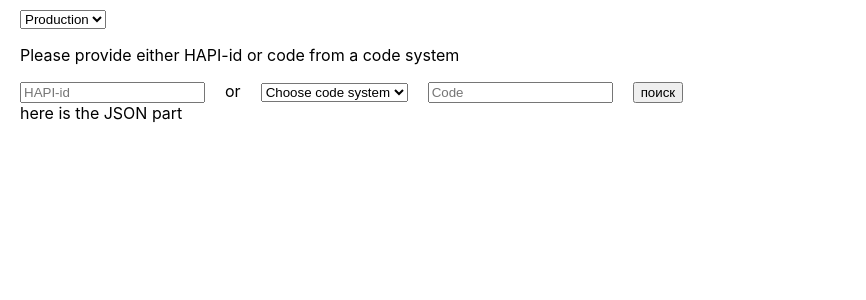
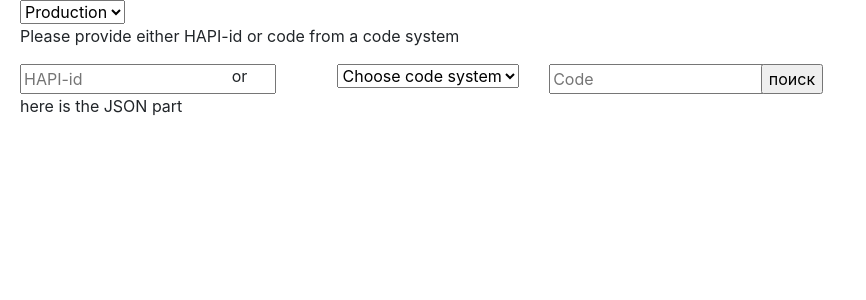
Before and after one commit to Conteir/HAPI, a React (Create React App) app: page / in a window 1280 px wide. Shown: the top 300 px of the page, without its empty margins (0-866 px from the left). Built offline with nearby package versions, Linux system fonts and the light colour scheme.

Commit message:
added bootstrap - now it's ugly

```diff
--- a/package.json
+++ b/package.json
@@ -6,7 +6,9 @@
     "@testing-library/jest-dom": "^5.11.9",
     "@testing-library/react": "^11.2.5",
     "@testing-library/user-event": "^12.8.3",
+    "bootstrap": "^4.6.0",
     "react": "^17.0.1",
+    "react-bootstrap": "^1.5.2",
     "react-collapsible-component": "^1.3.4",
     "react-dom": "^17.0.1",
     "react-scripts": "4.0.3",
--- a/src/index.js
+++ b/src/index.js
@@ -5,6 +5,7 @@ import './index.css';
 //import { CollapsibleComponent, CollapsibleHead, CollapsibleContent } from "react-collapsible-component";
 import { enviroments } from './config.ts';
 //import HTMLRender from './components/HTMLRenderComponent.js';
+import 'bootstrap/dist/css/bootstrap.min.css';
 
 class MyPage extends React.Component {
 
@@ -267,15 +268,27 @@ class MyPage extends React.Component {
       <div>
 
         <form onSubmit={this.mySubmitHandler}>
+          <div class="row">
+            <div class="col">
               <select name="enviroment" id="enviroment"
                 onChange={evt => this.ChangeHandlerEnviroment(evt)}
               >
+
+
                 <option value="prod">Production</option>
                 <option value="test">Test</option>
                 <option value="qa">QA</option>
 
               </select>
+            </div>
+          </div>
+<div class="row">
+<div class="col">
           <p>Please provide either HAPI-id or code from a code system</p>
+          </div>
+          </div>
+          <div class="row">
+          <div class="col-sm-2">
           <input
             id="id"
             type='text'
@@ -284,9 +297,11 @@ class MyPage extends React.Component {
             value={this.state.uglyId}
             onChange={evt => this.myChangeHandler(evt)}
           />
-
+</div>
+<div class="col-sm-1">
           <span className="marginRight">or</span>
-
+</div>
+<div class="col-sm-2">
           <select name="codeSystem" id="codeSystem"
             onChange={evt => this.ChangeHandlerCodeSystem(evt)}
           >
@@ -296,7 +311,8 @@ class MyPage extends React.Component {
             <option value="ATC">ATC</option>
             <option value="SNOMED-CT">SNOMED-CT</option>
           </select>
-
+</div>
+<div class="col-sm-2">
           <input
             type='text'
             autoComplete="on"
@@ -305,11 +321,14 @@ class MyPage extends React.Component {
             value={this.state.code}
             onChange={evt => this.ChangeHandlerCode(evt)}
           />
-
+</div>
+<div class="col-sm-2">
           <input
             type='submit'
             value="поиск"
           />
+          </div>
+          </div>
         </form>
 
 
```
Also changed, not shown: 2 other files (tests, documents, lock files or other folders). Lines whose indentation alone changed are shown as unchanged.
